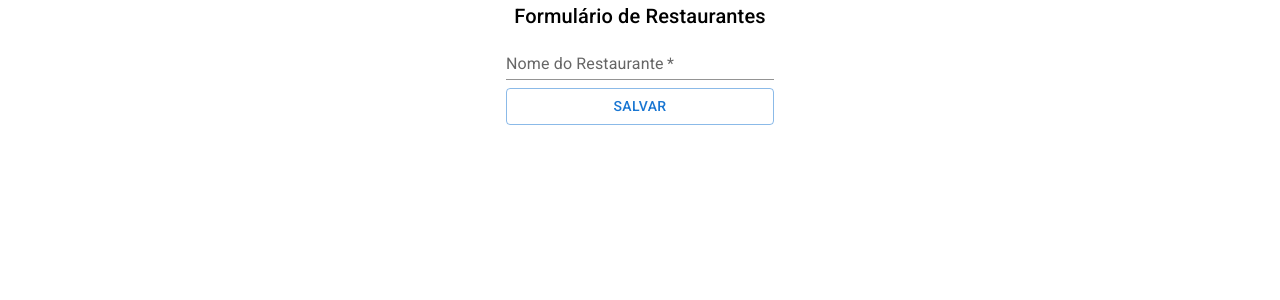
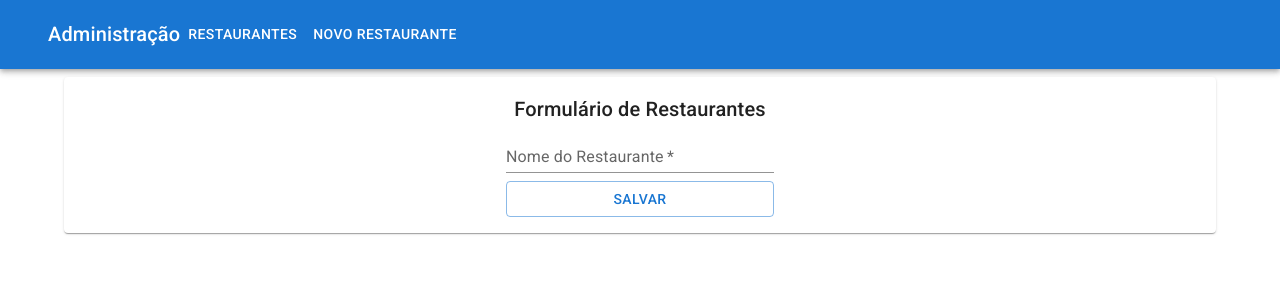
Before and after one commit to hvictorleite/alfood-main, a React (Create React App) app: page /admin/restaurantes/novo in a window 1280 px wide. Shown: the top 300 px of the page. Built offline with nearby package versions, Linux system fonts and the light colour scheme; the HTML template or start-up script is replaced by a standard one.

Commit message:
Criada navbar para parte de administração

```diff
--- a/src/paginas/AdminRestaurantes/FormularioRestaurante/index.tsx
+++ b/src/paginas/AdminRestaurantes/FormularioRestaurante/index.tsx
@@ -1,6 +1,7 @@
-import { Box, Button, TextField, Typography } from "@mui/material";
+import { AppBar, Button, Box, Link, Paper, TextField, Toolbar, Typography } from "@mui/material";
+import { Container } from "@mui/system";
 import { useEffect, useState } from "react";
-import { useParams } from "react-router-dom";
+import { useParams, Link as RouterLink } from "react-router-dom";
 import http from "../../../http";
 import IRestaurante from "../../../interfaces/IRestaurante";
 
@@ -10,7 +11,7 @@
   const [nomeRestaurante, setNomeRestaurante] = useState('');
 
   useEffect(() => {
-    if (params.id){
+    if (params.id) {
       http.get<IRestaurante>(`restaurantes/${params.id}/`)
         .then(response => {
           setNomeRestaurante(response.data.nome);
@@ -38,7 +39,34 @@
   }
 
   return (
-    <Box sx={{ display: 'flex', flexDirection: 'column', alignItems:'center' }}>
+    <>
+      <AppBar position="static">
+        <Container maxWidth="xl">
+          <Toolbar>
+            <Typography variant="h6">
+              Administração
+            </Typography>
+            <Box sx={{ display: 'flex', flexGrow: 1 }}>
+              <Link component={RouterLink} to='/admin/restaurantes'>
+                <Button sx={{ my: 2, color: 'white' }}>
+                  Restaurantes
+                </Button>
+              </Link>
+              <Link component={RouterLink} to='/admin/restaurantes/novo'>
+                <Button sx={{ my: 2, color: 'white' }}>
+                  Novo Restaurante
+                </Button>
+             </Link>
+            </Box>
+          </Toolbar>
+        </Container>
+      </AppBar>
+
+      <Box>
+        <Container maxWidth="lg" sx={{ marginTop: 1 }}>
+          <Paper sx={{ padding: 2 }}>
+            {/* Conteúdo da página */}
+            <Box sx={{ display: 'flex', flexDirection: 'column', alignItems: 'center', flexGrow: 1}}>
               <Typography component="h1" variant="h6">Formulário de Restaurantes</Typography>
               <Box component="form" onSubmit={aoSubmeterForm}>
                 <TextField value={nomeRestaurante} onChange={evento => setNomeRestaurante(evento.target.value)}
@@ -46,7 +74,10 @@
                 <Button sx={{ marginTop: 1 }} type="submit" variant="outlined" fullWidth>Salvar</Button>
               </Box>
             </Box>
-
+          </Paper>
+        </Container>
+      </Box>
+    </>
   );
 }
 
--- a/src/paginas/AdminRestaurantes/index.tsx
+++ b/src/paginas/AdminRestaurantes/index.tsx
@@ -1,4 +1,4 @@
-import { Button, TableContainer } from "@mui/material";
+import { AppBar, Box, Button, Container, TableContainer, Toolbar, Typography, Link } from "@mui/material";
 import Paper from "@mui/material/Paper";
 import Table from "@mui/material/Table";
 import TableBody from "@mui/material/TableBody";
@@ -6,7 +6,7 @@
 import TableHead from "@mui/material/TableHead";
 import TableRow from "@mui/material/TableRow";
 import { useEffect, useState } from "react";
-import { Link } from "react-router-dom";
+import { Link as RouterLink } from "react-router-dom";
 import http from "../../http";
 import IRestaurante from "../../interfaces/IRestaurante";
 
@@ -34,6 +34,33 @@
   }
 
   return (
+    <>
+      <AppBar position="static">
+        <Container maxWidth="xl">
+          <Toolbar>
+            <Typography variant="h6">
+              Administração
+            </Typography>
+            <Box sx={{ display: 'flex', flexGrow: 1 }}>
+              <Link component={RouterLink} to='/admin/restaurantes'>
+                <Button sx={{ my: 2, color: 'white' }}>
+                  Restaurantes
+                </Button>
+              </Link>
+              <Link component={RouterLink} to='/admin/restaurantes/novo'>
+                <Button sx={{ my: 2, color: 'white' }}>
+                  Novo Restaurante
+                </Button>
+              </Link>
+            </Box>
+          </Toolbar>
+        </Container>
+      </AppBar>
+
+      <Box>
+        <Container maxWidth="lg" sx={{ marginTop: 1 }}>
+          <Paper sx={{ padding: 2 }}>
+            {/* Conteúdo da página */}
             <TableContainer component={Paper}>
               <Table>
                 <TableHead>
@@ -48,7 +75,7 @@
                     <TableRow key={restaurante.id}>
                       <TableCell>{restaurante.nome}</TableCell>
                       <TableCell>
-                <Link to={`/admin/restaurantes/${restaurante.id}/`}>[editar]</Link>
+                        <RouterLink to={`/admin/restaurantes/${restaurante.id}/`}>[editar]</RouterLink>
                       </TableCell>
                       <TableCell>
                         <Button variant='outlined' color='error' onClick={() => excluir(restaurante)}>Deletar</Button>
@@ -58,6 +85,10 @@
                 </TableBody>
               </Table>
             </TableContainer>
+          </Paper>
+        </Container>
+      </Box>
+    </>
   );
 }
 
```
Lines whose indentation alone changed are shown as unchanged.
